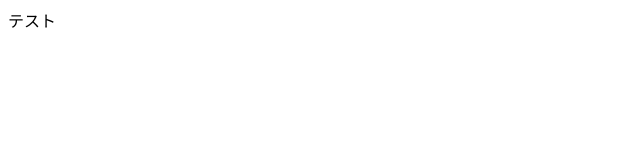
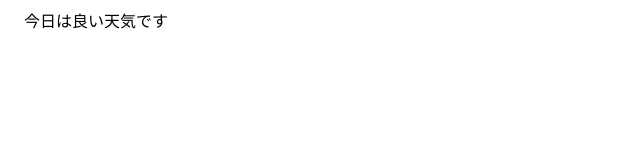
Before and after one commit to 251205123-creator/20260427, a plain HTML site: page index.html in a window 1280 px wide. Shown: the whole page, without its empty margins (0-640 px from the left). Drawn offline with Linux system fonts and the light colour scheme.

Commit message:
Update index.html

```diff
--- a/index.html
+++ b/index.html
@@ -5,6 +5,6 @@
       <title>タイトル</title>
     </head>
     </body>
-      テスト
+    　今日は良い天気です
     </body>
   </html>
```
